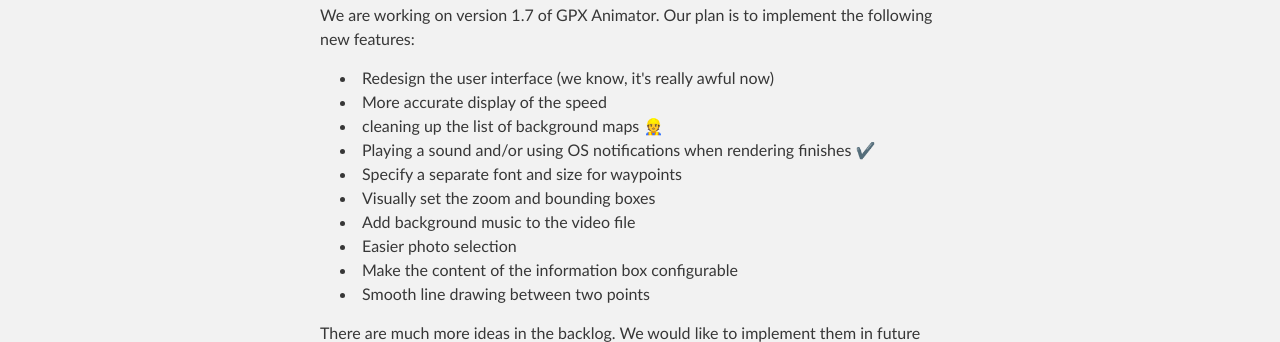
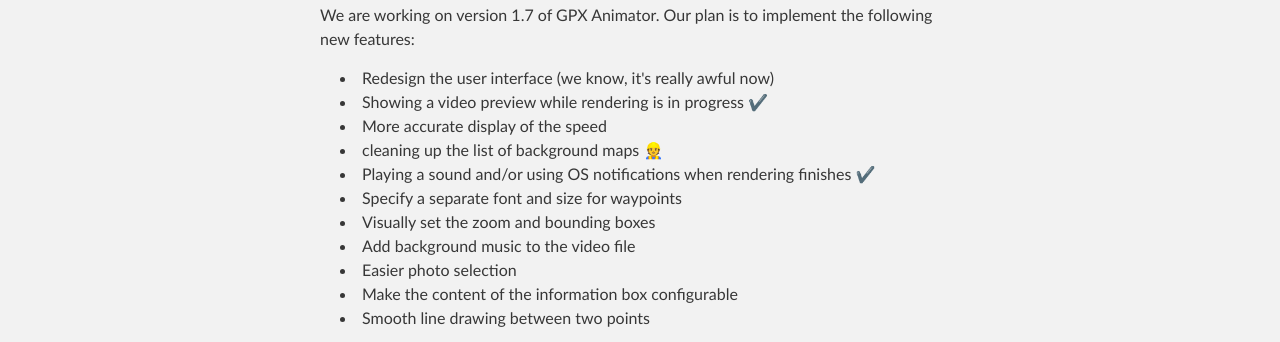
Before and after one commit to gpx-animator/gpx-animator, a plain HTML site: page index.html in a window 1280 px wide. Shown: the part 699-1041 px from the top of the page. Drawn offline with Linux system fonts and the light colour scheme.

Commit message:
:memo: Updating roadmap of v1.7

```diff
--- a/index.html
+++ b/index.html
@@ -75,6 +75,7 @@
 
         <ul>
             <li>Redesign the user interface (we know, it's really awful now)</li>
+            <li>Showing a video preview while rendering is in progress <span title="done">✔️</span></li>
             <li>More accurate display of the speed</li>
             <li>cleaning up the list of background maps <span title="work in progress">👷</span></li>
             <li>Playing a sound and/or using OS notifications when rendering finishes <span title="done">✔️</span></li>
```
